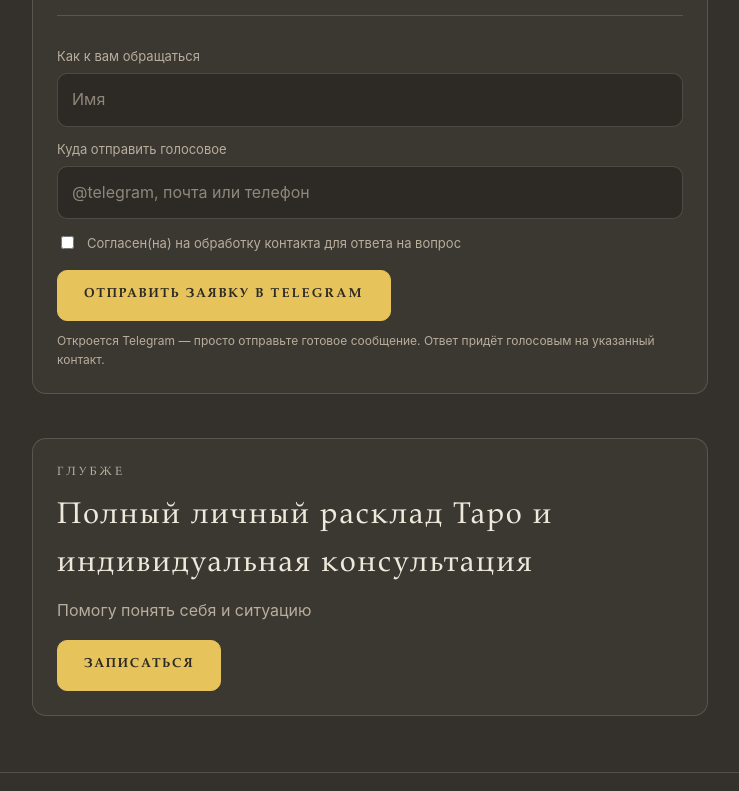
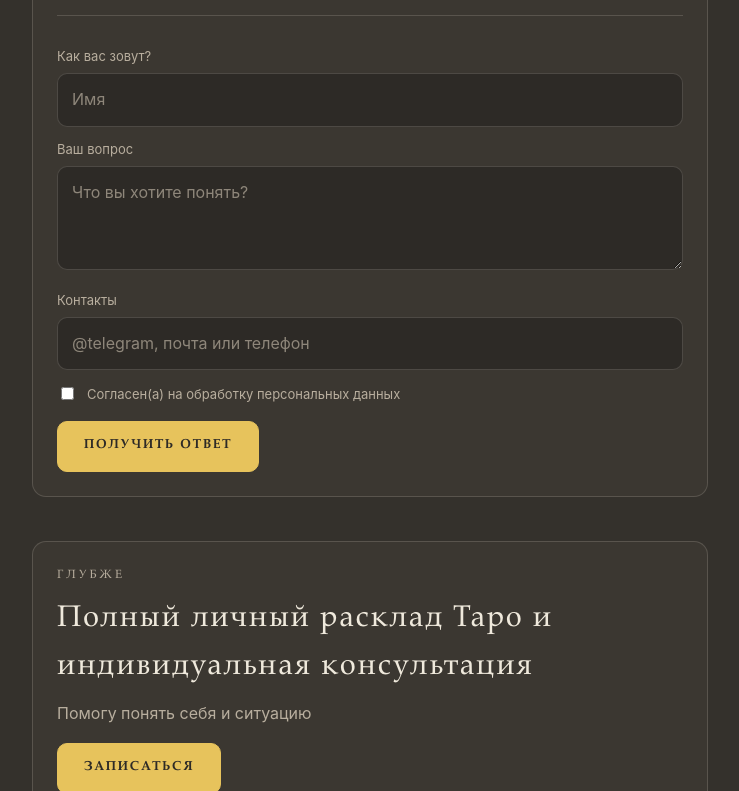
Before and after one commit to neirosetwork-design/taro, a plain HTML site: page index.html in a window 1280 px wide. Both pictures are taken after a click on the button "НАПИСАТЬ". Shown: the part 1167-1958 px from the top of the page, without its empty margins (270-1009 px from the left). Drawn offline with Linux system fonts and the light colour scheme.

Commit message:
Add files via upload

```diff
--- a/index.html
+++ b/index.html
@@ -240,7 +240,7 @@
           </div>
           <div>
             <p class="expert-name" data-fill="expertName">[Имя эксперта]</p>
-            <p class="expert-role"><span data-fill="expertRole">[направление]</span></p>
+            <p class="expert-role"><span data-fill="expertRole">[ваш текст]</span></p>
           </div>
         </div>
         <p style="margin:0; color:var(--muted);">Хотите полный бесплатный разбор вашего вопроса? Напишите мне.</p>
@@ -250,21 +250,24 @@
 
         <form class="voice-form" id="leadForm" hidden>
           <div class="field">
-            <label for="leadName">Как к вам обращаться</label>
+            <label for="leadName">Как вас зовут?</label>
             <input type="text" id="leadName" placeholder="Имя" autocomplete="name" />
           </div>
           <div class="field">
-            <label for="leadContact">Куда отправить голосовое</label>
+            <label for="leadQuestion">Ваш вопрос</label>
+            <textarea id="leadQuestion" rows="3" placeholder="Что вы хотите понять?"></textarea>
+          </div>
+          <div class="field">
+            <label for="leadContact">Контакты</label>
             <input type="text" id="leadContact" placeholder="@telegram, почта или телефон" autocomplete="email" />
           </div>
           <label class="consent">
             <input type="checkbox" id="leadConsent" />
-            <span>Согласен(на) на обработку контакта для ответа на вопрос</span>
+            <span>Согласен(а) на обработку персональных данных</span>
           </label>
           <div class="actions">
-            <button class="btn btn-gold" type="submit">Отправить заявку в Telegram</button>
+            <button class="btn btn-gold" type="submit">Получить ответ</button>
           </div>
-          <p class="fine">Откроется Telegram — просто отправьте готовое сообщение. Ответ придёт голосовым на указанный контакт.</p>
           <p class="ok" id="leadOk" hidden>Заявка сформирована — отправьте её в открывшемся Telegram. Эксперт ответит в течение 24 часов.</p>
         </form>
       </div>
@@ -277,7 +280,7 @@
         <h2 style="margin:0 0 10px; font-family:var(--font-display); font-weight:400; font-size:clamp(24px,4.6vw,30px); letter-spacing:0.06em;">Полный личный расклад Таро и индивидуальная консультация</h2>
         <p>Помогу понять себя и ситуацию</p>
         <div class="actions">
-          <a class="btn btn-gold" id="writeBtn" href="#" target="_blank" rel="noopener">Записаться</a>
+          <a class="btn btn-gold" id="writeBtn">Записаться</a>
         </div>
       </div>
     </section>
@@ -300,7 +303,7 @@
     /* ─── НАСТРОЙКИ ─────────────────────────────────────────────── */
     var SETTINGS = {
       expertName: "[Имя эксперта]",
-      expertRole: "[направление]",
+      expertRole: "[ваш текст]",
       expertTg: "tarot_expert",   /* ← username эксперта в Telegram, без @ */
       studio: "Студия IT Event"
     };
@@ -323,9 +326,6 @@
         var k = n.getAttribute("data-fill");
         if (SETTINGS[k] !== undefined) { n.textContent = SETTINGS[k]; }
       });
-      var tg = "https://t.me/" + SETTINGS.expertTg;
-      var wb = $("#writeBtn");
-      if (wb) { wb.setAttribute("href", tg); }
     }
 
     /* ─── медальон: солнце + 8 секторов карт ───────────────────── */
@@ -418,6 +418,9 @@
     $("#voiceBtn").addEventListener("click", function () {
       var f = $("#leadForm");
       f.hidden = !f.hidden;
+      if (!f.hidden && $("#leadQuestion") && !$("#leadQuestion").value.trim()) {
+        $("#leadQuestion").value = $("#question").value.trim();
+      }
       track("voice_open");
       if (!f.hidden) {
         try {
@@ -432,7 +435,7 @@
       var contact = $("#leadContact").value.trim();
       if (!contact) { alert("Укажите контакт, куда отправить голосовое."); return; }
       if (!$("#leadConsent").checked) { alert("Нужно согласие на обработку контакта."); return; }
-      var q = $("#question").value.trim() || "—";
+      var q = ($("#leadQuestion") ? $("#leadQuestion").value.trim() : "") || $("#question").value.trim() || "—";
       var msg = "Здравствуйте! Хочу голосовой разбор.\n" +
                 "Вопрос: «" + q + "»\n" +
                 "Карта дня: " + (currentCard ? currentCard.ru : "—") + "\n" +
```
